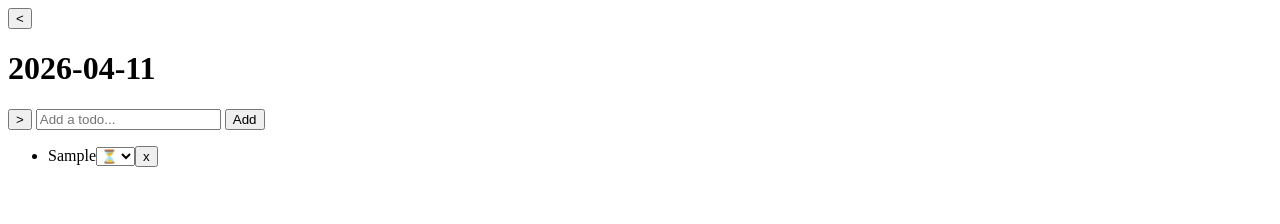
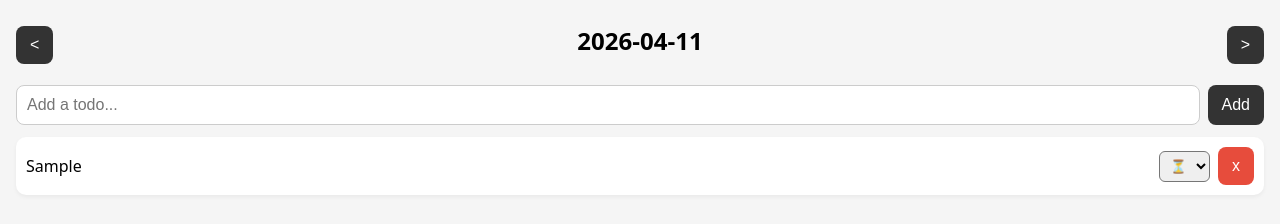
Before and after one commit to OssamaEttahery/LISTLY, a website: page index.html in a window 1280 px wide. Both pictures are taken after typing "Sample" into the empty fields and a click on the button "Add". Drawn offline with Linux system fonts and the light colour scheme.

Commit message:
Structure - Added some very simple styling

```diff
--- a/index.html
+++ b/index.html
@@ -5,11 +5,17 @@
   <link rel="manifest" href="./manifest.json" />
 </head>
 <body>
-  <button id="prev-btn"><</button>
-  <h1 id="date"></h2>
-  <button id="next-btn">></button>
-  <input id="todo-input" placeholder="Add a todo..." />
-  <button id="add-btn">Add</button>
+  <div class="date-nav">
+    <button id="prev-btn"><</button>
+    <h1 id="date"></h1>
+    <button id="next-btn">></button>
+  </div>
+
+  <div class="input-row">
+    <input id="todo-input" placeholder="Add a todo..." />
+    <button id="add-btn">Add</button>
+  </div>
+
   <ul id="todo-list"></ul>
 
   <script>
@@ -96,10 +102,13 @@
 
       const list = document.getElementById("todo-list");
       const li = document.createElement("li");
-      li.textContent = todo.text;
+      const textEl = document.createElement("span");
+      textEl.textContent = todo.text;
+      li.appendChild(textEl);
 
       const btn = document.createElement("button");
       btn.textContent = "x";
+      btn.className = "delete-btn";
 
       btn.addEventListener("click", () => {
         deleteTodo(todo.id);
@@ -152,4 +161,85 @@
     }
   </script>
 </body>
+
+<style>
+  body {
+    font-family: system-ui, -apple-system, sans-serif;
+    margin: 0;
+    padding: 16px;
+    background: #f5f5f5;
+  }
+
+  h1 {
+    text-align: center;
+    margin: 8px 0 16px;
+    font-size: 1.5rem;
+  }
+
+  .date-nav {
+    display: flex;
+    justify-content: space-between;
+    align-items: center;
+  }
+
+  button {
+    padding: 10px 14px;
+    font-size: 1rem;
+    border: none;
+    border-radius: 8px;
+    background: #333;
+    color: white;
+  }
+
+  button:active {
+    transform: scale(0.97);
+  }
+
+  .input-row {
+    display: flex;
+    gap: 8px;
+    margin: 12px 0;
+  }
+
+  input {
+    flex: 1;
+    padding: 10px;
+    font-size: 1rem;
+    border-radius: 8px;
+    border: 1px solid #ccc;
+  }
+
+  ul {
+    list-style: none;
+    padding: 0;
+    margin: 0;
+  }
+
+  li {
+    display: flex;
+    align-items: center;
+    justify-content: space-between;
+    gap: 8px;
+
+    background: white;
+    padding: 10px;
+    margin-bottom: 8px;
+
+    border-radius: 10px;
+    box-shadow: 0 2px 4px rgba(0,0,0,0.05);
+  }
+
+  li span {
+    flex: 1;
+  }
+
+  select {
+    padding: 6px;
+    border-radius: 6px;
+  }
+
+  .delete-btn {
+    background: #e74c3c;
+  }
+</style>
 </html>
```
